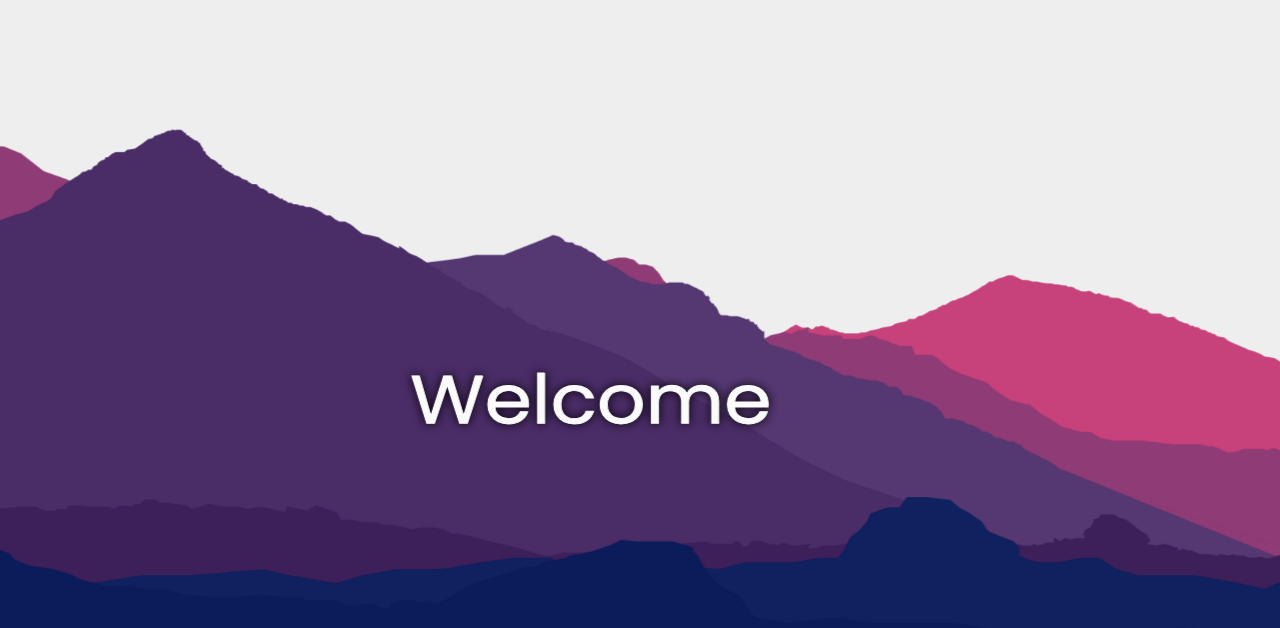
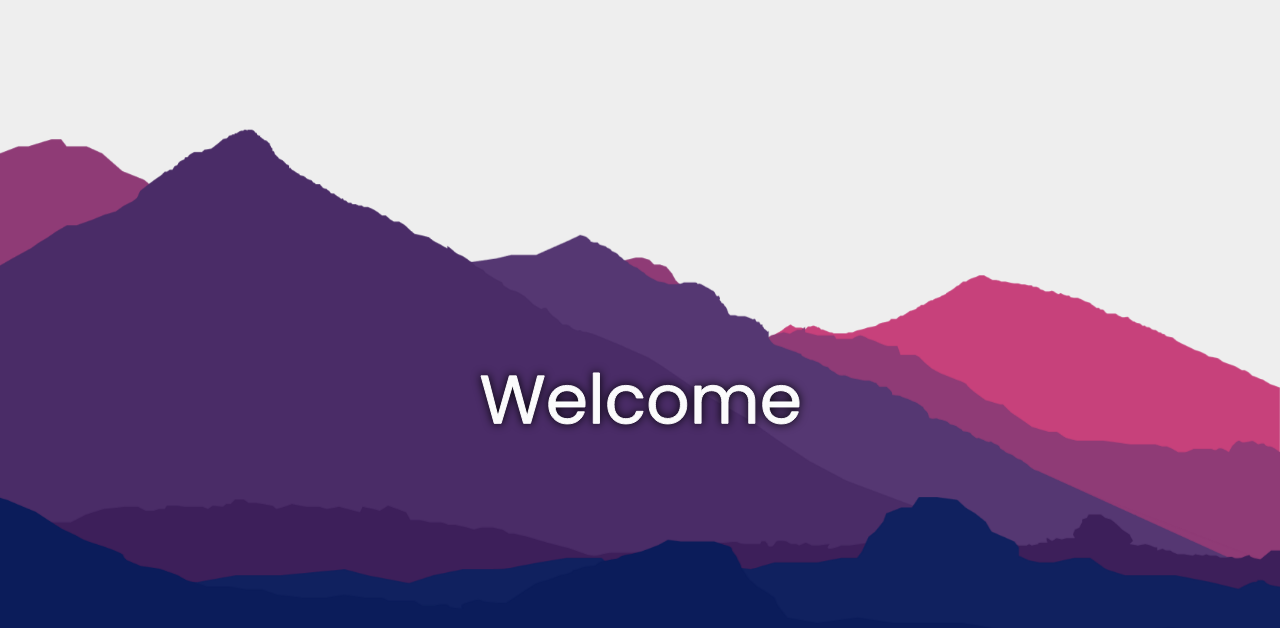
Before and after one commit to Aashish84/portfolio.github.io, a plain HTML site: page index.html in a window 1280 px wide. Drawn offline with nearby package versions, Linux system fonts and the light colour scheme.

Commit message:
logo centered

```diff
--- a/css/header.css
+++ b/css/header.css
@@ -6,29 +6,32 @@
 }
 header {
   position: relative;
+  width: 100%;
   height: 100vh;
   z-index: -1;
   transform-style: preserve-3d;
-  transform: translateX(-50px) scaleX(1.12);
   display: flex;
   justify-content: center;
   align-items: center;
 }
-header h1 {
-  color: #ffffffff;
-  font-size: 5rem;
-  text-shadow: 0px 0px 5px #000;
+.logo-container {
+  width: 100%;
+  text-align: center;
 }
 .ig {
   width: 100%;
+  min-width: 650px;
   position: absolute;
   height: 100%;
-  object-fit: cover;
   z-index: -1;
   overflow: hidden;
   transform: scaleX(4);
 }
-
+@media only screen and (min-width: 650px) {
+  .ig {
+    object-fit: cover;
+  }
+}
 .nine {
   transform: translateZ(-30px) scale(4);
 }
--- a/index.html
+++ b/index.html
@@ -23,7 +23,7 @@
         <img src="img/3.png" class="three ig" />
         <img src="img/2.png" class="two ig" />
         <img src="img/1.png" class="one ig" />
-        <div data-aos="fade-up" data-aos-duration="1000">
+        <div data-aos="fade-up" data-aos-duration="1000" class="logo-container">
           <svg
             id="logo"
             width="677"
```
